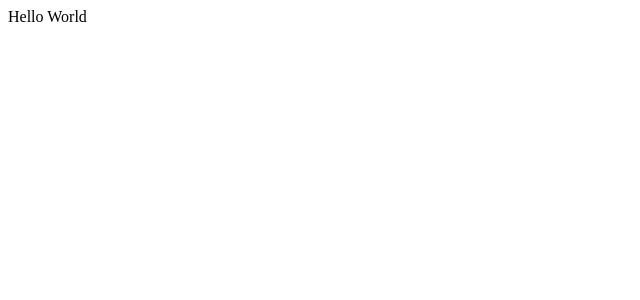
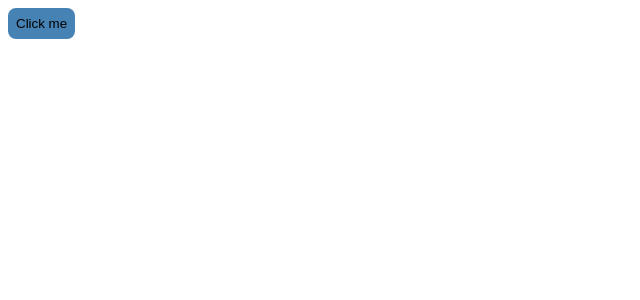
Before and after one commit to anniviz/react-playground-hh-web-21-3, a React (Vite) app: page / in a window 1280 px wide. Shown: the top 300 px of the page, without its empty margins (0-640 px from the left). Built offline with nearby package versions, Linux system fonts and the light colour scheme.

Commit message:
Add Button component and prettier

```diff
--- /dev/null
+++ b/src/Button.css
@@ -0,0 +1,6 @@
+.Button {
+  background-color: steelblue;
+  border: none;
+  border-radius: 8px;
+  padding: 8px;
+}
--- /dev/null
+++ b/src/Button.jsx
@@ -0,0 +1,6 @@
+import * as React from 'react'
+import './Button.css'
+
+export default ({ text }) => {
+  return <button className="Button">{text}</button>
+}
```
Also changed, not shown: src/index.jsx (+4 -3 lines), 2 other files (tests, documents, lock files or other folders).
